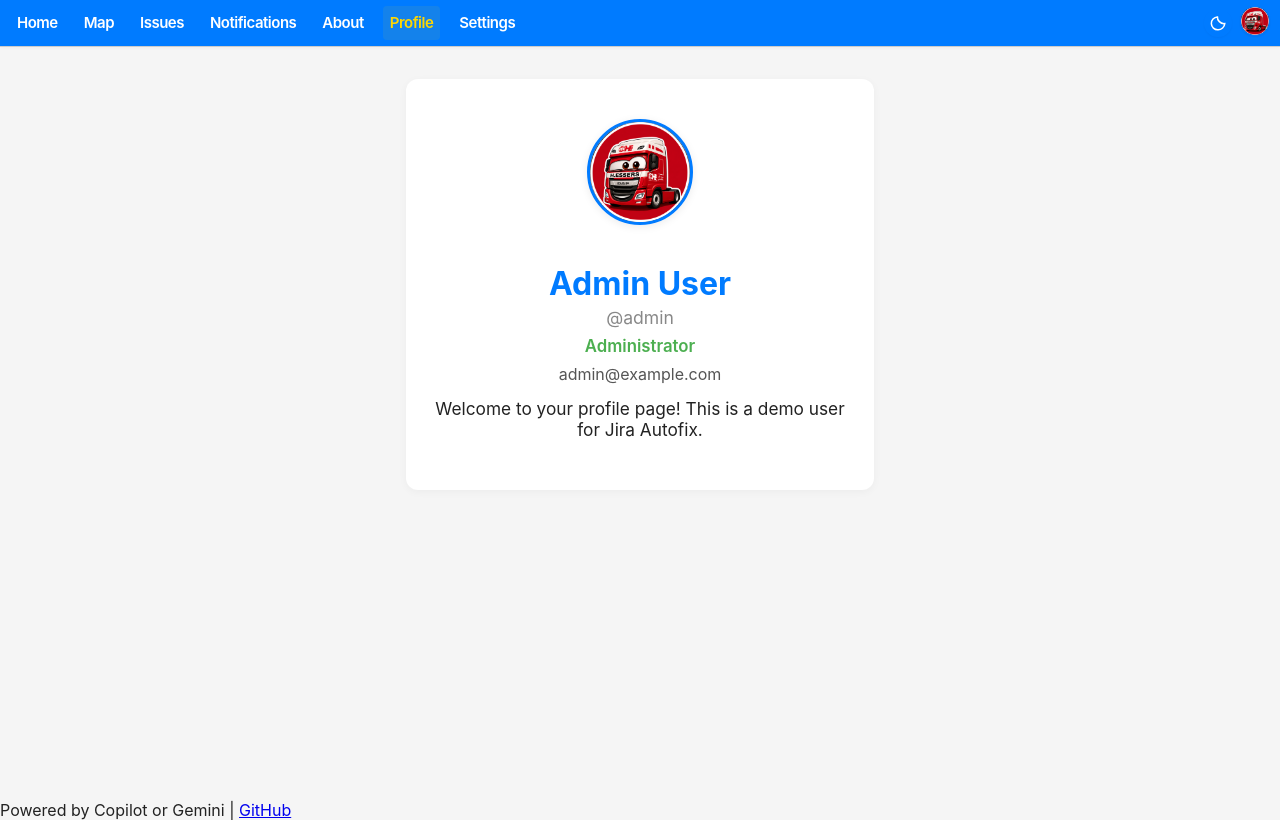
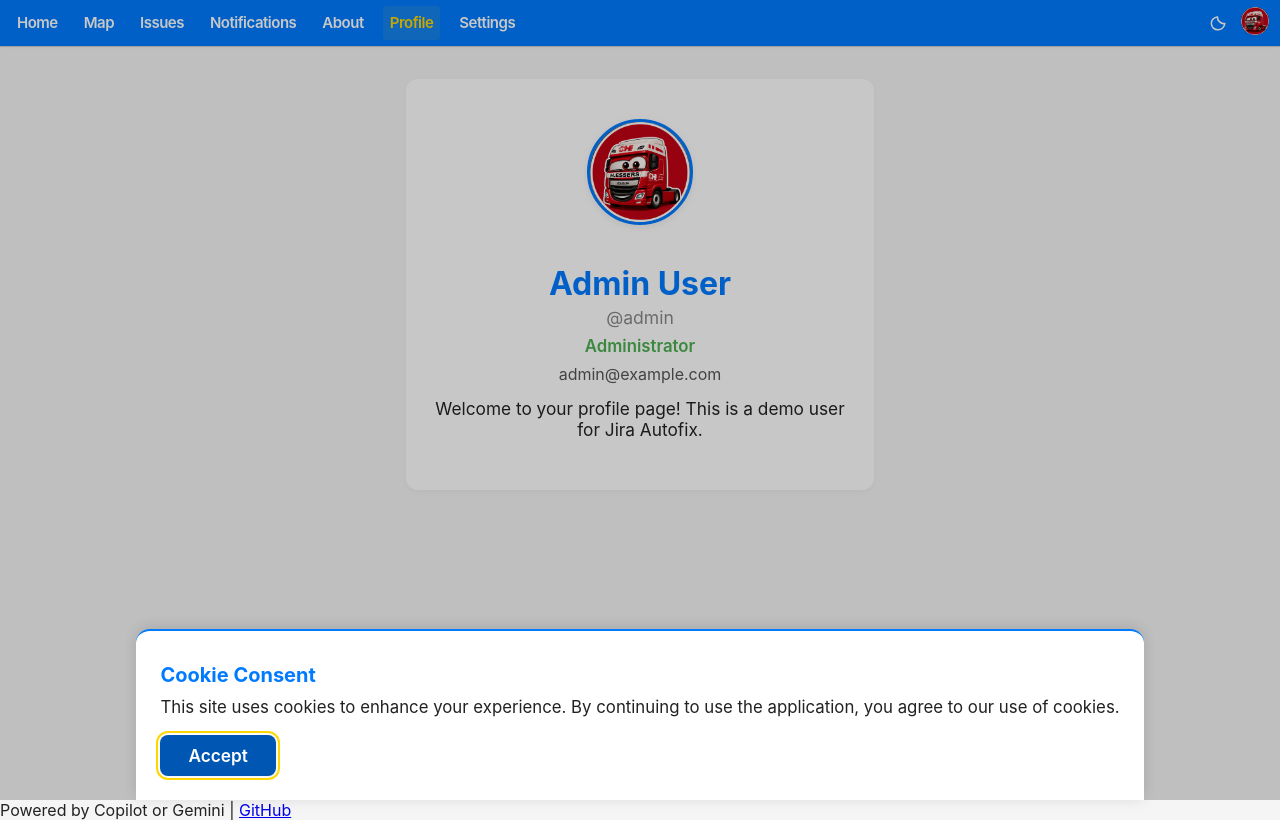
Before and after one commit to OwenNolis/Jira-Autofix, a React (Create React App) app in the folder frontend/: page /profile in a window 1280 px wide. Built offline with nearby package versions, Linux system fonts and the light colour scheme; sample sign-in values are in the browser's storage; the HTML template or start-up script is replaced by a standard one.

Commit message:
fix: AI-generated fix for issue #110
AI applied changes to: frontend/src/App.tsx, frontend/src/App.css

Fixes #110
Jira: JIRAFIX-56

```diff
--- a/frontend/src/App.css
+++ b/frontend/src/App.css
@@ -34,6 +34,71 @@
   color: var(--color-text);
   min-height: 100vh;
   transition: background 0.2s, color 0.2s;
+}
+
+/* --- Cookie Consent Popup Styles --- */
+.cookie-popup-overlay {
+  position: fixed;
+  top: 0; left: 0; right: 0; bottom: 0;
+  background: rgba(0,0,0,0.22);
+  z-index: 3000;
+  display: flex;
+  align-items: flex-end;
+  justify-content: center;
+  pointer-events: auto;
+}
+.cookie-popup {
+  background: var(--color-card-bg);
+  color: var(--color-text);
+  border-radius: 14px 14px 0 0;
+  box-shadow: 0 -2px 16px rgba(0,0,0,0.13);
+  padding: 32px 24px 24px 24px;
+  min-width: 320px;
+  max-width: 95vw;
+  margin-bottom: 0;
+  border-top: 2.5px solid var(--color-nav);
+  animation: cookie-popup-slidein 0.22s cubic-bezier(0.4,0,0.2,1);
+  position: relative;
+}
+@keyframes cookie-popup-slidein {
+  from { transform: translateY(100%); opacity: 0; }
+  to { transform: translateY(0); opacity: 1; }
+}
+.cookie-popup-title {
+  font-size: 1.25rem;
+  font-weight: 700;
+  margin-bottom: 10px;
+  color: var(--color-nav);
+}
+.cookie-popup-message {
+  font-size: 1.05rem;
+  margin-bottom: 18px;
+  color: var(--color-text);
+}
+.cookie-popup-btn {
+  padding: 10px 28px;
+  border-radius: 8px;
+  border: none;
+  background: var(--color-button-bg);
+  color: #fff;
+  font-weight: 600;
+  font-size: 1.08rem;
+  cursor: pointer;
+  transition: background 0.2s;
+  box-shadow: 0 1px 4px rgba(0,0,0,0.07);
+}
+.cookie-popup-btn:hover,
+.cookie-popup-btn:focus {
+  background: var(--color-button-bg-hover);
+}
+@media (max-width: 480px) {
+  .cookie-popup {
+    min-width: 95vw;
+    padding: 18px 6vw 18px 6vw;
+  }
+  .cookie-popup-title {
+    font-size: 1.05rem;
+  }
 }
 
 /* Dark theme overrides */
--- a/frontend/src/App.tsx
+++ b/frontend/src/App.tsx
@@ -9,6 +9,22 @@ import PipelineRunDashboard from './components/PipelineRunDashboard';
 import IssuesPage from './components/IssuesPage';
 import Settings from './components/Settings';
 import Notifications from './components/Notifications';
+
+// --- CookieConsentPopup component ---
+function CookieConsentPopup({ open, onAccept }: { open: boolean; onAccept: () => void }) {
+  if (!open) return null;
+  return (
+    <div className="cookie-popup-overlay">
+      <div className="cookie-popup">
+        <div className="cookie-popup-title">Cookie Consent</div>
+        <div className="cookie-popup-message">
+          This site uses cookies to enhance your experience. By continuing to use the application, you agree to our use of cookies.
+        </div>
+        <button className="cookie-popup-btn" onClick={onAccept} autoFocus>Accept</button>
+      </div>
+    </div>
+  );
+}
 
 // Sun and Moon SVG icons
 const SunIcon = () => (
@@ -93,6 +109,9 @@ function AppContent() {
     return localStorage.getItem('isAuthenticated') === 'true';
   });
   const [isAvatarMenuOpen, setIsAvatarMenuOpen] = useState(false);
+  const [showCookiePopup, setShowCookiePopup] = useState(() => {
+    return isAuthenticated && localStorage.getItem('cookieConsent') !== 'true';
+  });
 
   const avatarMenuRef = useRef<HTMLDivElement>(null);
   const navigate = useNavigate();
@@ -107,6 +126,15 @@ function AppContent() {
       document.body.classList.remove('dark');
     }
   }, [isDarkMode]);
+
+  // Show cookie popup after login if not already accepted
+  useEffect(() => {
+    if (isAuthenticated && localStorage.getItem('cookieConsent') !== 'true') {
+      setShowCookiePopup(true);
+    } else {
+      setShowCookiePopup(false);
+    }
+  }, [isAuthenticated]);
 
   const handleLogout = () => {
     setIsAuthenticated(false);
@@ -148,6 +176,11 @@ function AppContent() {
     });
   };
 
+  const handleAcceptCookies = () => {
+    localStorage.setItem('cookieConsent', 'true');
+    setShowCookiePopup(false);
+  };
+
   return (
     <div className={`App${isDarkMode ? ' dark' : ''}`}>
       <NavigationBar
@@ -160,6 +193,7 @@ function AppContent() {
         avatarMenuRef={avatarMenuRef}
         audioRef={audioRef}
       />
+      <CookieConsentPopup open={showCookiePopup} onAccept={handleAcceptCookies} />
       <Routes>
         <Route
           path="/login"
```
